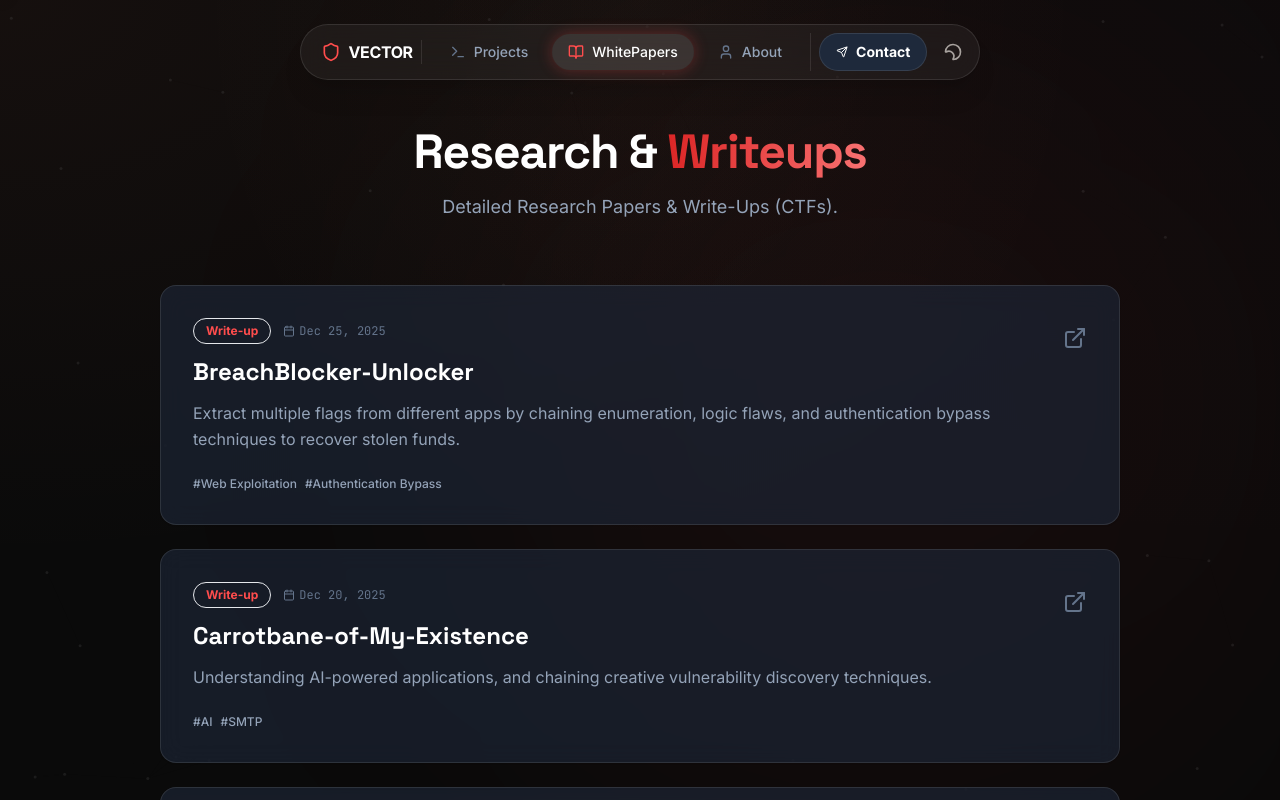
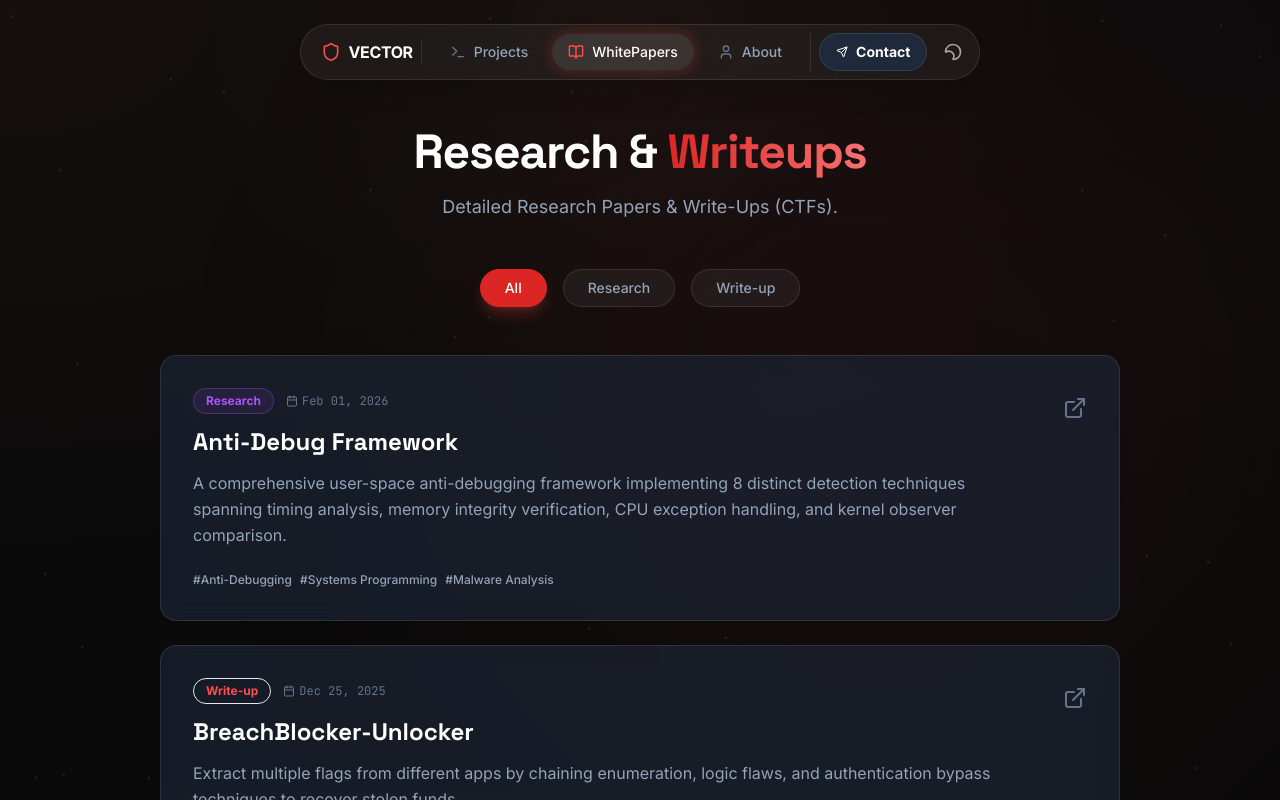
Before and after one commit to id-root/portfolio, a Next.js app: page /writeups in a window 1280 px wide. Shown: the top 800 px of the page. Built offline with nearby package versions, Linux system fonts and the light colour scheme.

Commit message:
Update page.tsx

```diff
--- a/src/app/writeups/page.tsx
+++ b/src/app/writeups/page.tsx
@@ -1,8 +1,20 @@
+"use client";
+import { useState } from "react";
 import { Navbar } from "@/components/navbar";
 import { BookOpen, ExternalLink, Calendar } from "lucide-react";
 
 export default function WriteupsPage() {
+    const [activeFilter, setActiveFilter] = useState("All");
+
     const writeups = [
+        {
+            title: "Anti-Debug Framework",
+            category: "Research",
+            date: "Feb 01, 2026",
+            tags: ["Anti-Debugging", "Systems Programming", "Malware Analysis"],
+            summary: "A comprehensive user-space anti-debugging framework implementing 8 distinct detection techniques spanning timing analysis, memory integrity verification, CPU exception handling, and kernel observer comparison.",
+            link: "https://github.com/id-root/anti-debug-framework/blob/main/docs/WHITEPAPER.pdf"
+        },
         {
             title: "BreachBlocker-Unlocker",
             category: "Write-up",
@@ -37,6 +49,12 @@ export default function WriteupsPage() {
         }
     ];
 
+    const filteredWriteups = activeFilter === "All"
+        ? writeups
+        : writeups.filter(post => post.category === activeFilter);
+
+    const tabs = ["All", "Research", "Write-up"];
+
     return (
         <div className="min-h-screen selection:bg-neon-purple selection:text-white overflow-hidden relative transition-colors duration-300">
             <Navbar />
@@ -46,7 +64,7 @@ export default function WriteupsPage() {
 
             <main className="pt-32 pb-20 px-4 md:px-8 max-w-5xl mx-auto relative z-10">
 
-                <header className="mb-16 text-center">
+                <header className="mb-12 text-center">
                     <h1 className="text-4xl md:text-5xl font-bold tracking-tight mb-4 text-stone-900 dark:text-white">
                         Research & <span className="text-transparent bg-clip-text bg-gradient-to-r from-red-600 to-red-400">Writeups</span>
                     </h1>
@@ -55,8 +73,25 @@ export default function WriteupsPage() {
                     </p>
                 </header>
 
+                {/* Filter Buttons */}
+                <div className="flex justify-center gap-4 mb-12">
+                    {tabs.map((tab) => (
+                        <button
+                            key={tab}
+                            onClick={() => setActiveFilter(tab)}
+                            className={`px-6 py-2 rounded-full text-sm font-medium transition-all duration-300 border ${
+                                activeFilter === tab
+                                    ? "bg-red-600 text-white border-red-600 shadow-lg shadow-red-500/25"
+                                    : "bg-white/5 text-stone-600 dark:text-slate-400 border-stone-200 dark:border-white/10 hover:bg-stone-100 dark:hover:bg-white/10"
+                            }`}
+                        >
+                            {tab}
+                        </button>
+                    ))}
+                </div>
+
                 <div className="grid gap-6">
-                    {writeups.map((post, i) => (
+                    {filteredWriteups.map((post, i) => (
                         <a
                             key={i}
                             href={post.link}
@@ -68,7 +103,11 @@ export default function WriteupsPage() {
                             <div className="relative z-10 flex flex-col md:flex-row md:items-start md:justify-between gap-6">
                                 <div className="flex-1">
                                     <div className="flex items-center gap-3 mb-3">
-                                        <span className="px-3 py-1 rounded-full text-xs font-bold bg-accent/10 border border-accent/30 text-accent">
+                                        <span className={`px-3 py-1 rounded-full text-xs font-bold border ${
+                                            post.category === "Research"
+                                                ? "bg-purple-500/10 border-purple-500/30 text-purple-500" // Different color for Research
+                                                : "bg-accent/10 border-accent/30 text-accent"
+                                        }`}>
                                             {post.category}
                                         </span>
                                         <div className="flex items-center gap-1 text-stone-500 dark:text-slate-500 text-xs font-mono">
@@ -99,6 +138,12 @@ export default function WriteupsPage() {
                             </div>
                         </a>
                     ))}
+
+                    {filteredWriteups.length === 0 && (
+                        <div className="text-center py-20 text-stone-500 dark:text-slate-500">
+                            No posts found for this category.
+                        </div>
+                    )}
                 </div>
 
             </main>
```
